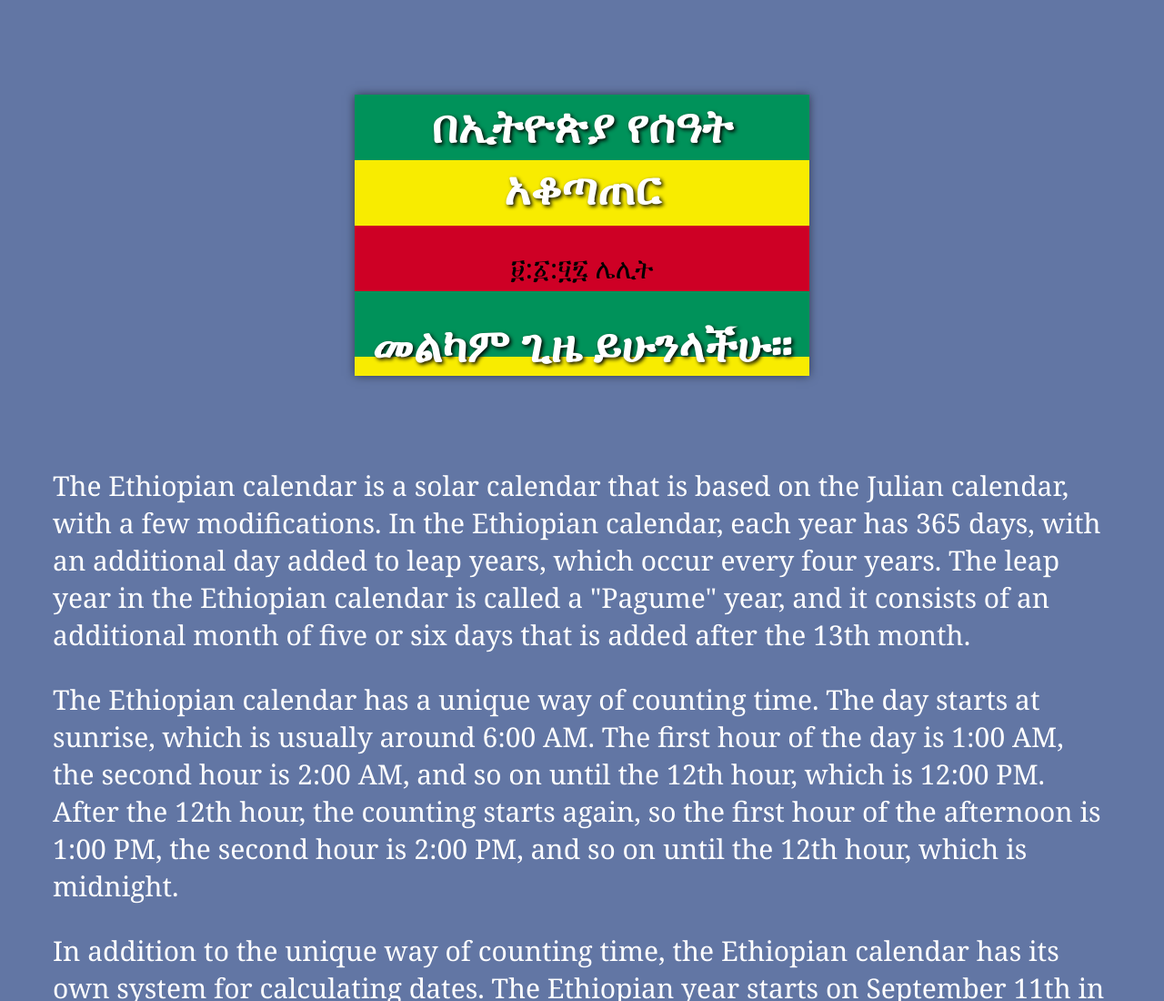
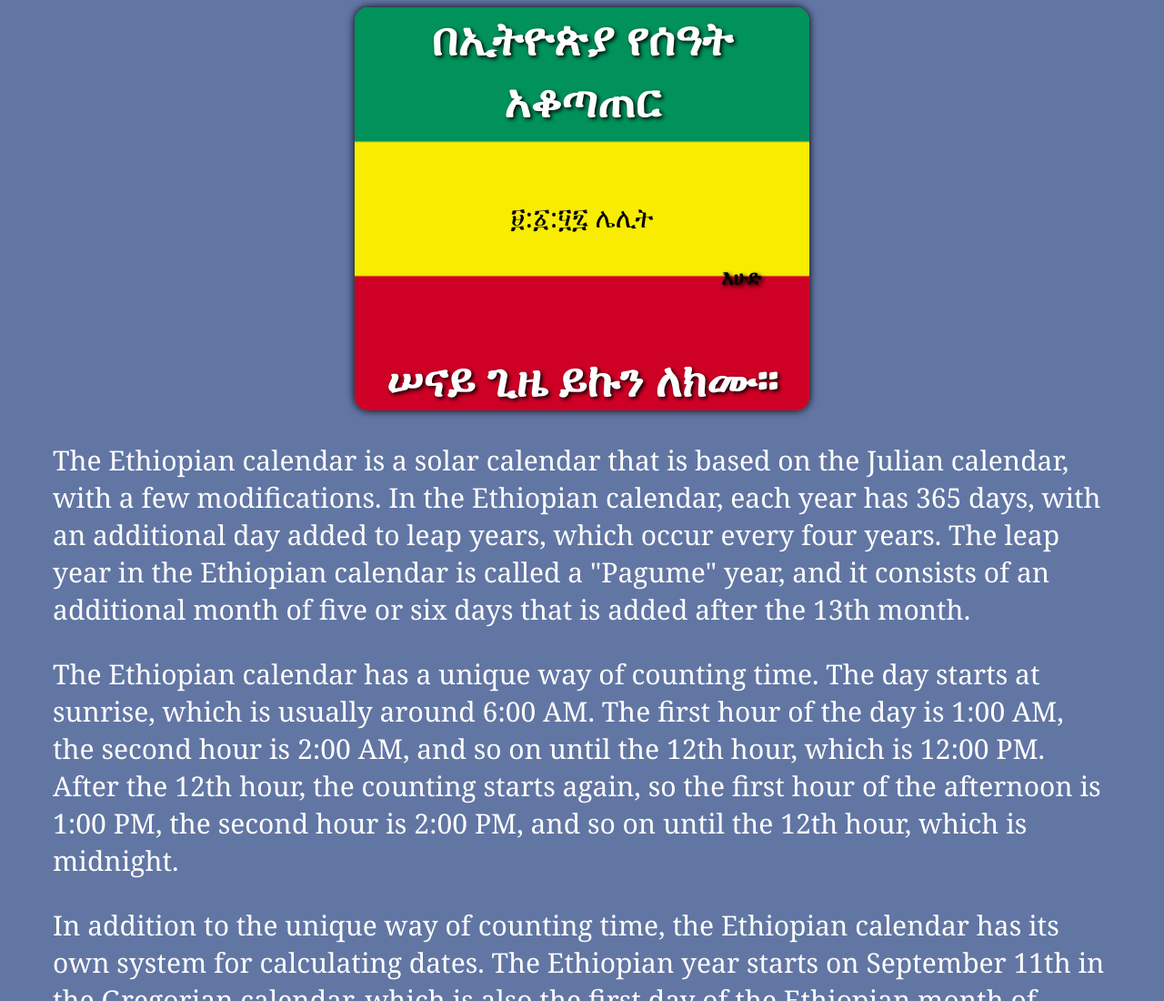
Before and after one commit to Yilalu/LocalTime, a plain HTML site: page index.html in a window 1280 px wide. Shown: the top 1100 px of the page at 91% size. Drawn offline with Linux system fonts and the light colour scheme.

Commit message:
I changed the Amharic description to Geez

```diff
--- a/index.html
+++ b/index.html
@@ -8,8 +8,9 @@
   <body>
     <div class = "container">
       <h1>በኢትዮጵያ የሰዓት አቆጣጠር</h1>
-      <p id="time">Loading...</p>
-      <h1>መልካም ጊዜ ይሁንላችሁ።</h1>
+      <p id ="time">Loading...,</p>
+      <h1 id = "ken">Loading...</h1>
+      <h1>ሠናይ ጊዜ ይኩን ለክሙ።</h1>
     </div calss = "Description">
         <p>The Ethiopian calendar is a solar calendar that is based on the Julian calendar, with a few
         modifications. In the Ethiopian calendar, each year has 365 days, with an additional day
--- a/script.js
+++ b/script.js
@@ -2,6 +2,7 @@
 function updateTime() {
   // Get the container element with id 'time'
   const container = document.getElementById('time');
+  const calculateKen = document.getElementById("ken");
 
    var EthioTimeInGeez = new Date().toLocaleString("en-US", {timeZone: "Africa/Addis_Ababa" });
 
@@ -27,13 +28,13 @@ function updateTime() {
   }
   // Set the Geez number based on the hours
   if ((hours >= 12 || hours < 6) && timePeriod == 'AM') {
-    timeRange = "ጥዋት";
+    timeRange = "ነግህ";
   } else if ((hours >= 6 || hours < 12) && timePeriod == 'AM') {
     timeRange = "ሌሊት";
   } else if ((hours >= 12 || hours < 6) && timePeriod == 'PM') {
-    timeRange = "ምሽት";
+    timeRange = "ምሲት";
   } else if ((hours >= 6 || hours < 12) && timePeriod == 'PM') {
-    timeRange = "ቀን";
+    timeRange = "መአልት";
   }
 
   // Get the minutes from the Date object
@@ -51,12 +52,40 @@ function updateTime() {
   if (seconds < 10) {
     seconds = "0" + seconds;
   }
+  let day = now.getDay();
+  let ken = 'ሰኞ';
+  if(day == 0)
+    ken = 'እሁድ';
+  if (day == 1) {
+    ken ='ሰኑይ';
+  }
+  else if (day == 2) {
+    ken ='ሠሉስ';
+  }
+  else if (day == 3) {
+    ken = 'ረቡዕ';
+  }
+  else if (day == 4) {
+    ken  ='ሐሙስ';
+  }
+  else if (day == 5) {
+    ken ='አርብ';
+  }
+  else if(day == 6) {
+    ken  = 'ቀዳሚ';
+  }
+
+
+
+
 
   // Convert the English time to Geez numbers and format the time string
   const time = englishToGeezNumber(hours) + ":" + englishToGeezNumber(minutes) + ":" + englishToGeezNumber(seconds) + " " + timeRange;
 
   // Set the text content of the container element to the formatted time string
   container.textContent = time;
+  calculateKen.textContent = ken
+
 }
 
 // Function to convert English numbers to Geez numbers
--- a/style.css
+++ b/style.css
@@ -12,16 +12,24 @@ html, body {
   }
   #time {
     color: black;
+    text-align:center;
+    padding-top: 40px;
+  }
+  #ken {
+    color: black;
+    font-size: 22px;
+    padding-left: 350px;
+    padding-bottom: 50px;
   }
   .container {
-
     background-image: url('flag.jpg');
-    padding: -10px;
-    border-radius: 10x;
-    box-shadow: 0px 0px 10px rgba(0, 0, 0, 0.5);
-    margin: 100px auto;
+    background-repeat: no-repeat;
+    background-size: cover;
+    box-shadow: 0px 0px 10px rgba(0, 0, 0, 1);
+    margin: auto;
     max-width: 500px;
     text-align: center;
+    border-radius: 15px;
   }
 
   h1 {
```
